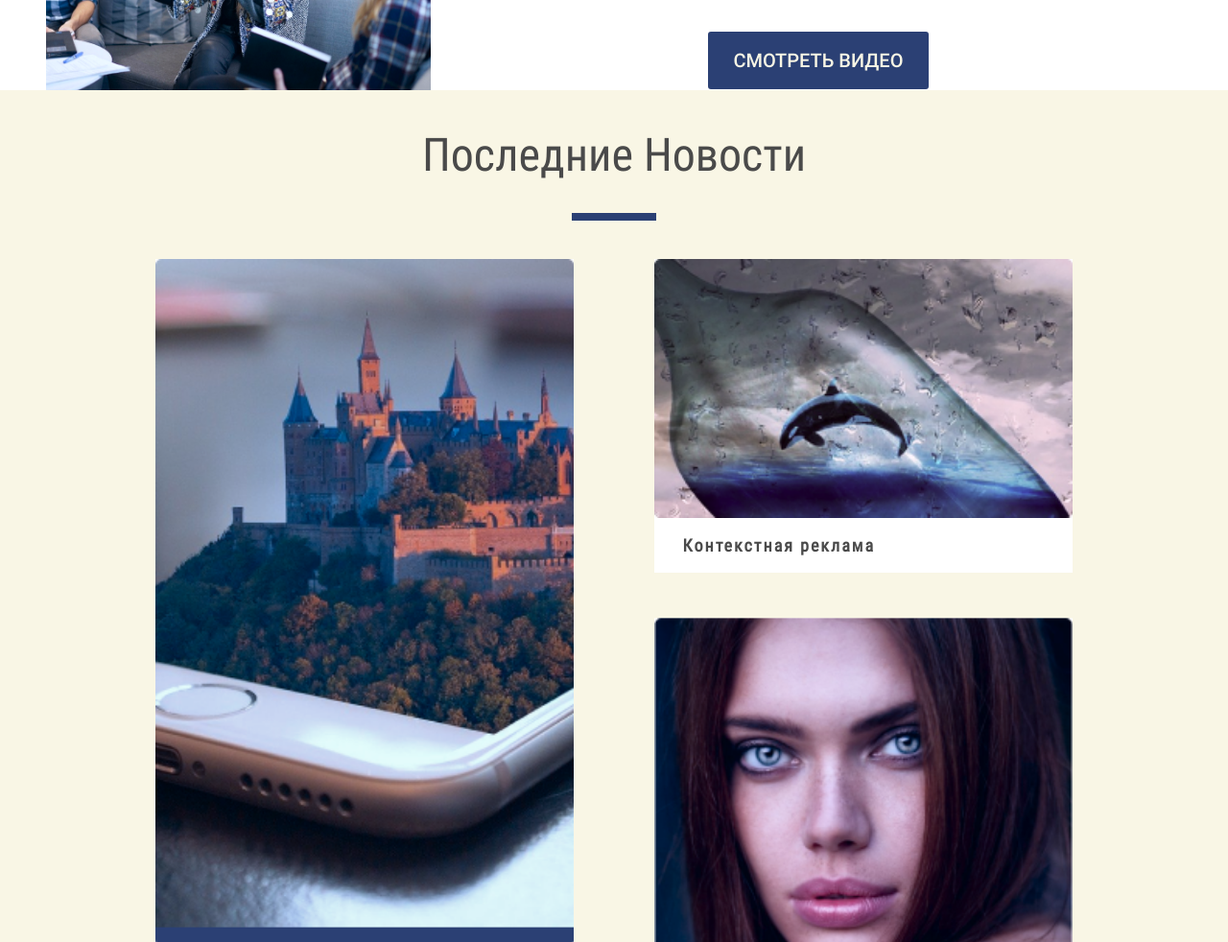
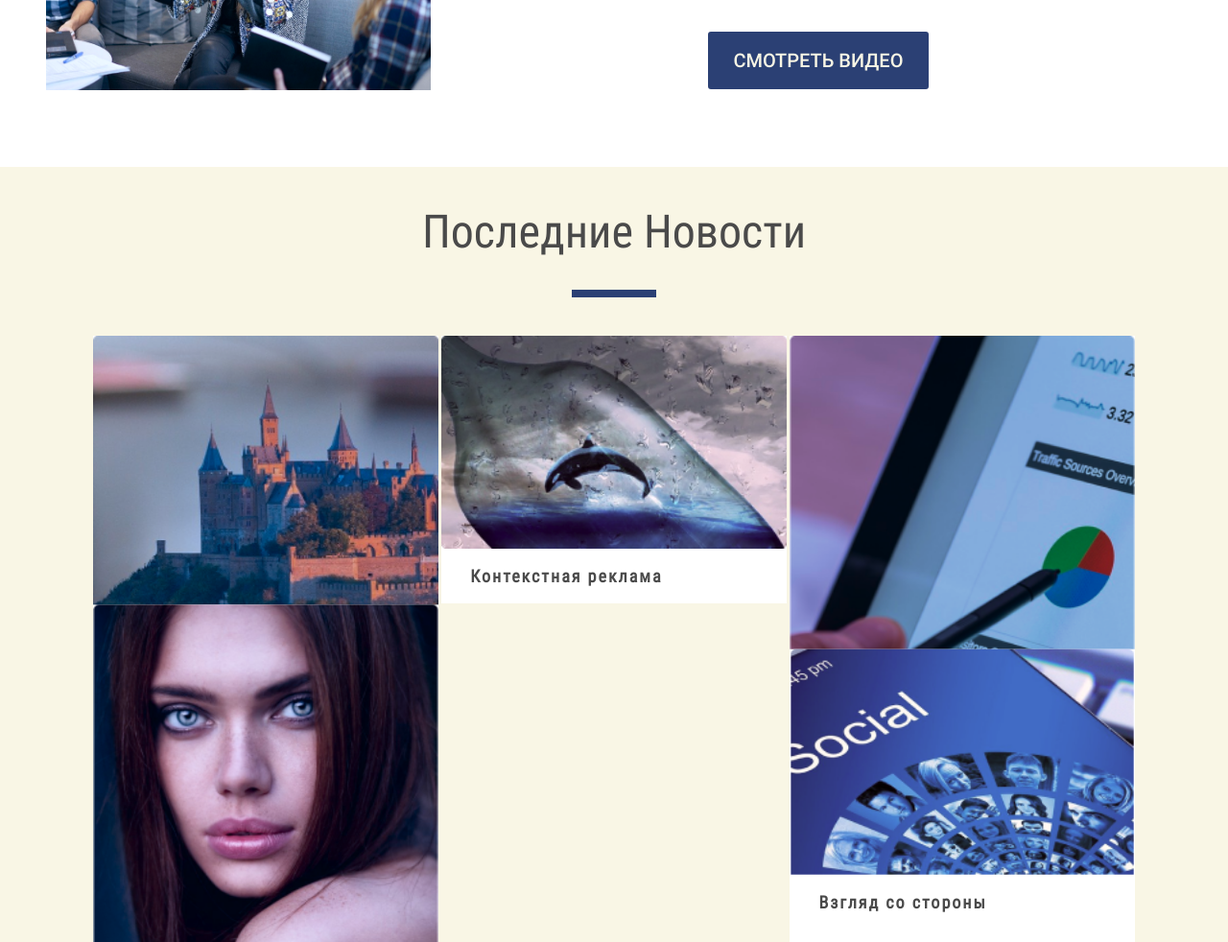
Before and after one commit to ellavrubel/mobile_first, a website: page app/index.html in a window 1280 px wide. Shown: the part 3428-4410 px from the top of the page at 96% size. Drawn offline with nearby package versions, Linux system fonts and the light colour scheme.

Commit message:
news 1024 done

```diff
--- a/app/scss/media.scss
+++ b/app/scss/media.scss
@@ -441,6 +441,28 @@
       bottom: -44px;
     }
   }
+  .news{
+    margin-top: 80px;
+    .container{
+      padding: 0 55px;
+    }
+    &__item{
+        flex: 0 0 33%;
+      //background-color: unset;
+      width: 80%;
+
+      //img{
+      //  width: 80%;
+
+      }
+    }
+    &__title {
+      padding: 60px 0 100px;
+      &::after{
+        bottom: 67px;
+      }
+  }
+
 
 }
 
```
Also changed, not shown: app/css/media.min.css, app/css/style.min.css.
